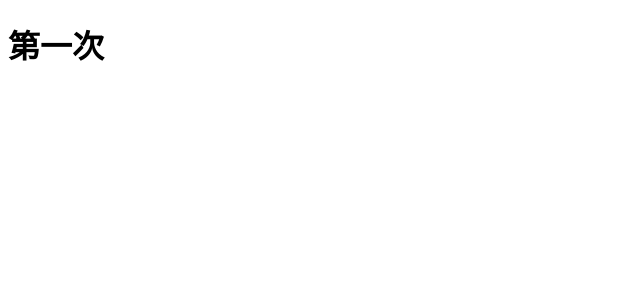
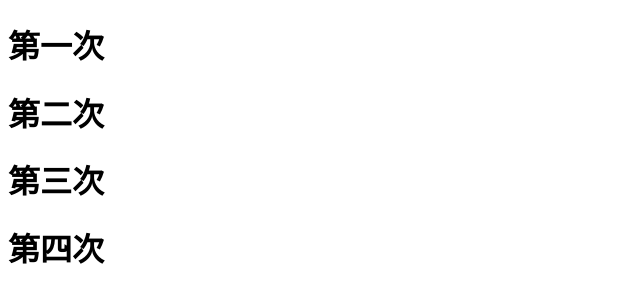
Before and after one commit to Zhaowenju1114/zhaowenju, a plain HTML site: page index.html in a window 1280 px wide. Shown: the whole page, without its empty margins (0-640 px from the left). Drawn offline with Linux system fonts and the light colour scheme.

Commit message:
'第四次'

```diff
--- a/index.html
+++ b/index.html
@@ -8,5 +8,9 @@
 </head>
 <body>
     <h1>第一次</h1>
+    <h1>第二次</h1>
+    <h1>第三次</h1>
+    <h1>第四次</h1>
+
 </body>
 </html>
```
